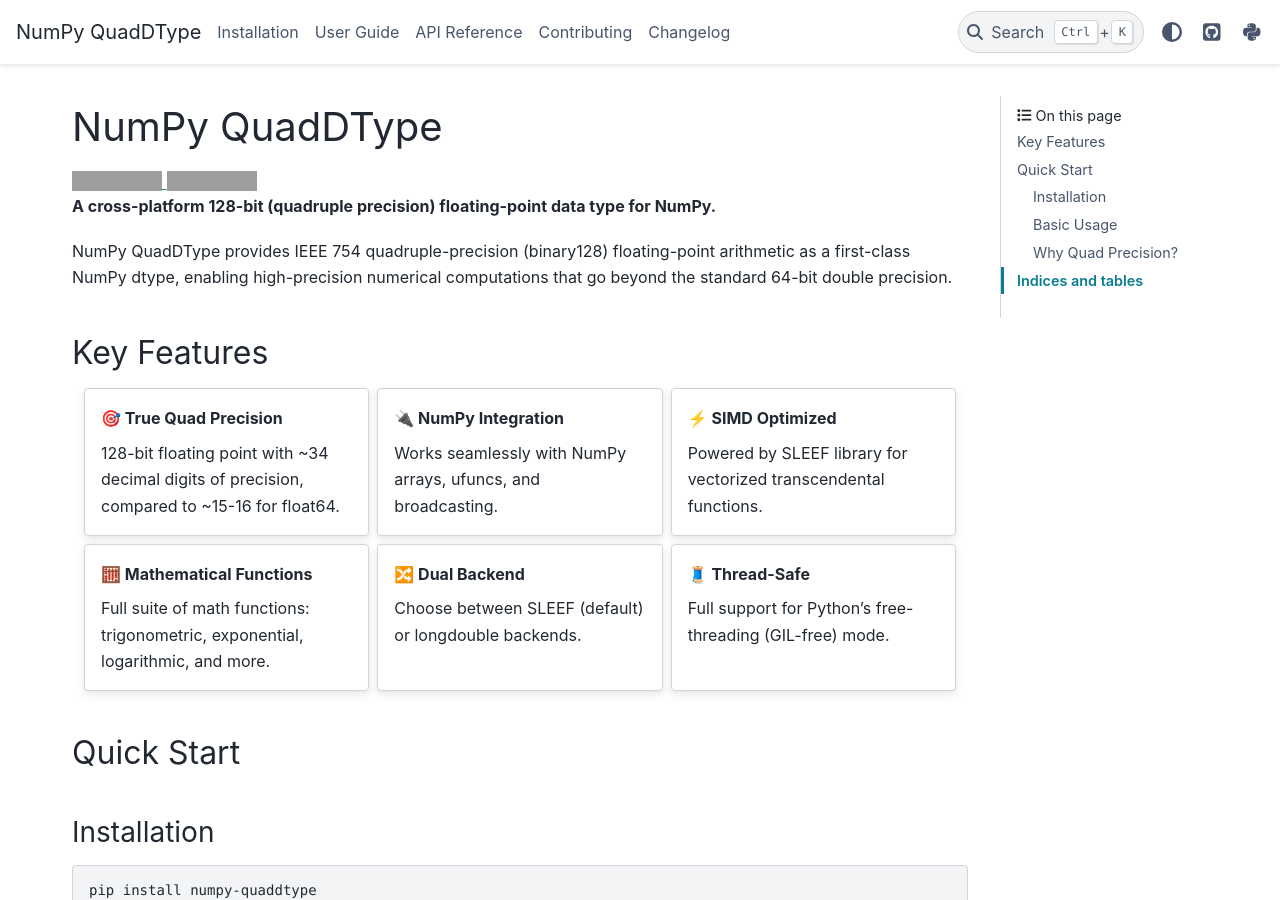
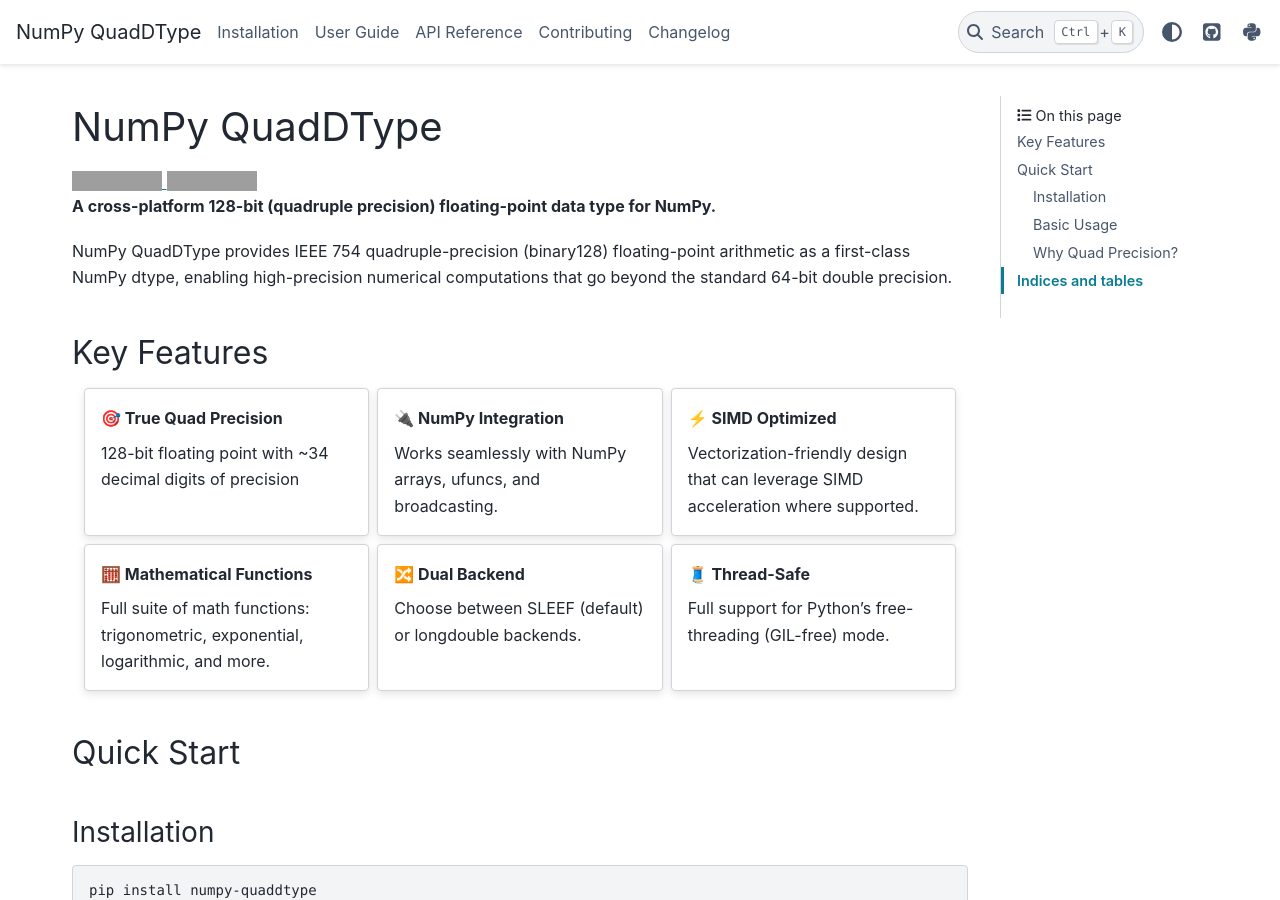
Before and after one commit to numpy/numpy-user-dtypes, a Sphinx documentation site: the page built from quaddtype/docs/index.md, in a window 1280 px wide and 900 px high. Built offline with Sphinx 7.4.7 and the PyData theme 0.15.4, drawn with Linux system fonts in a browser that asks for light colours; grey boxes are pictures that could not be loaded.

Commit message:
some fix

````diff
--- a/quaddtype/docs/index.md
+++ b/quaddtype/docs/index.md
@@ -4,7 +4,7 @@
 :target: https://pypi.org/project/numpy-quaddtype/
 :alt: PyPI version
 ```
-```{image} https://img.shields.io/pypi/pyversions/numpy-quaddtype.svg
+```{image} https://img.shields.io/badge/python-3.11%20%7C%203.12%20%7C%203.13%20%7C%203.14-blue.svg
 :alt: Python versions
 ```
 
@@ -21,7 +21,7 @@ NumPy QuadDType provides IEEE 754 quadruple-precision (binary128) floating-point
 :link: user_guide/precision
 :link-type: doc
 
-128-bit floating point with ~34 decimal digits of precision, compared to ~15-16 for float64.
+128-bit floating point with ~34 decimal digits of precision
 :::
 
 :::{grid-item-card} 🔌 NumPy Integration
@@ -35,7 +35,7 @@ Works seamlessly with NumPy arrays, ufuncs, and broadcasting.
 :link: user_guide/performance
 :link-type: doc
 
-Powered by SLEEF library for vectorized transcendental functions.
+Vectorization-friendly design that can leverage SIMD acceleration where supported.
 :::
 
 :::{grid-item-card} 🧮 Mathematical Functions
````
